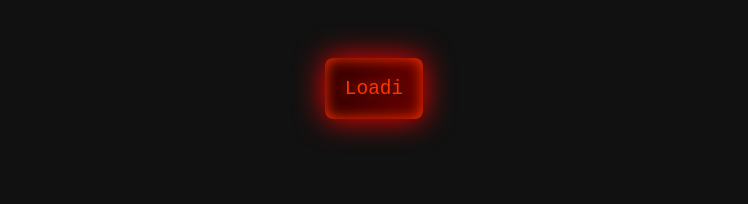
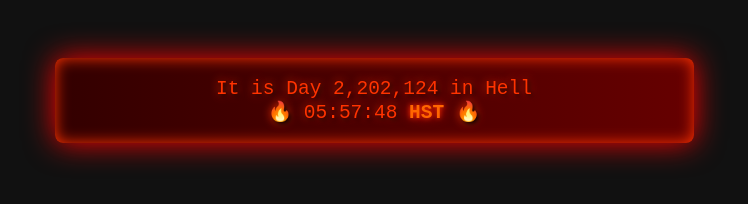
Before and after one commit to sipsipsips/hellcounter, a plain HTML site: page index.html in a window 1280 px wide. Shown: the whole page, without its empty margins (266-1014 px from the left). Drawn offline with Linux system fonts and the light colour scheme.

Commit message:
Update index.html

```diff
--- a/index.html
+++ b/index.html
@@ -2,6 +2,7 @@
 <html lang="en">
 <head>
 <meta charset="UTF-8">
+<meta name="viewport" content="width=device-width, initial-scale=1.0">
 <title>Days in Hell</title>
 <style>
   body {
@@ -18,10 +19,13 @@
     border-radius: 8px;
     display: inline-block;
     font-family: monospace;
-    font-size: 1.5em;
+    font-size: 1.5em;       /* Keep text size fixed */
     color: #ff3300;
     text-shadow: 2px 2px 5px #000, 0 0 10px #ff3300;
     box-shadow: 0 0 15px #ff3300 inset, 0 0 30px #ff0000;
+    width: 90%;             /* Responsive box width */
+    max-width: 600px;       /* Optional: prevent box from getting too wide on large screens */
+    text-align: center;
   }
 
   /* HST glowing effect */
@@ -39,4 +43,35 @@
 </style>
 </head>
 <body>
-  <div id="hell-counter">Loadi
+
+<div id="hell-counter">Loading Hell...</div>
+
+<script>
+const hellStartDate = new Date("2025-05-22T00:00:00Z");
+const hellStartDay = 2201940;
+
+function pad(n){ return n.toString().padStart(2,'0'); }
+
+function updateHellCounter(){
+  const now = new Date();
+  const msDiff = now.getTime() - hellStartDate.getTime();
+  const totalSeconds = Math.floor(msDiff / 1000);
+  const totalDays = Math.floor(totalSeconds / (60*60*24));
+  const secondsToday = totalSeconds % (60*60*24);
+
+  const hours = Math.floor(secondsToday/3600);
+  const minutes = Math.floor((secondsToday%3600)/60);
+  const seconds = secondsToday%60;
+
+  const hellDay = hellStartDay + totalDays;
+
+  document.getElementById("hell-counter").innerHTML =
+    `It is Day ${hellDay.toLocaleString()} in Hell<br>🔥 ${pad(hours)}:${pad(minutes)}:${pad(seconds)} <span class="hst">HST</span> 🔥`;
+}
+
+updateHellCounter();
+setInterval(updateHellCounter, 1000);
+</script>
+
+</body>
+</html>
```
